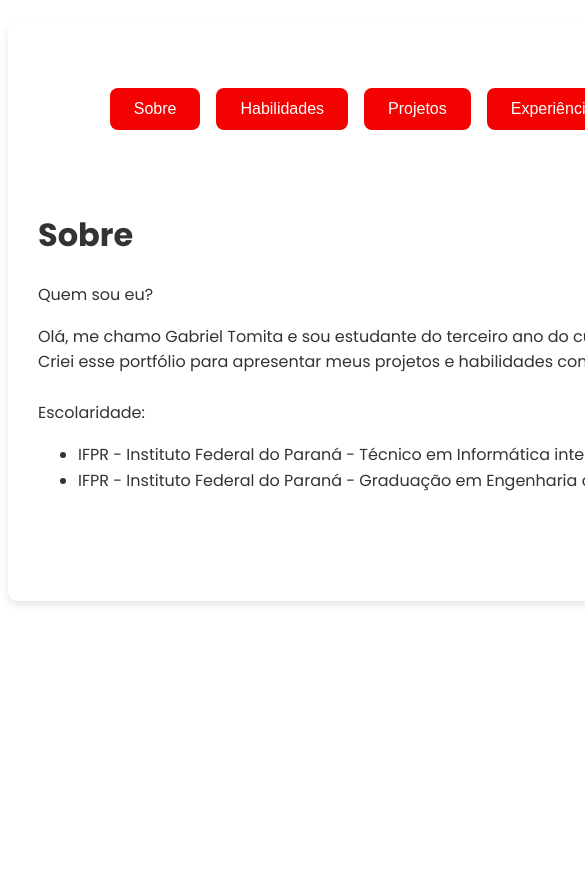
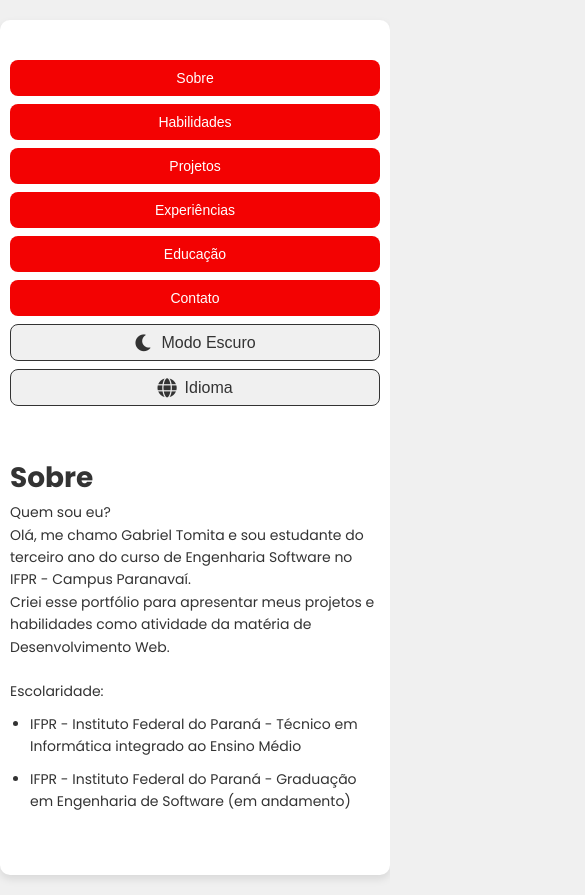
Before and after one commit to tomitaaa/PW, a plain HTML site: page index.html in a window 390 px wide. Shown: the top 895 px of the page, 585 px wide, since content can reach past the window. Before the commit the page ends 844 px from the top, so only its background shows below. Drawn offline with Linux system fonts and the light colour scheme; a web font is replaced by a local one.

Commit message:
css refatorado e inserção teste de texto
css agora funciona corretamente de forma 'responsiva', feio mas funciona

```diff
--- a/css/style.css
+++ b/css/style.css
@@ -1,16 +1,28 @@
-@import url('https://fonts.googleapis.com/css2?family=Poppins:wght@400;600&display=swap');
+@import url("https://fonts.googleapis.com/css2?family=Poppins:wght@400;600&display=swap");
 @import url("variable.css");
 
+* {
+  box-sizing: border-box;
+  margin: 0;
+  padding: 0;
+}
+
 body {
-  font-family: 'Poppins', sans-serif;
+  font-family: "Poppins", sans-serif;
+  background-color: var(--bg-color-body);
+  color: var(--text-color);
+  line-height: 1.6;
+  font-size: 16px;
+}
+
 .container {
-    width: 1200px;
+  width: 100%;
+  max-width: 1200px;
   margin: 20px auto;
+  padding: 20px;
   border-radius: 10px;
+  background-color: var(--bg-color-container);
   box-shadow: 0 4px 8px rgba(0, 0, 0, 0.1);
-    padding: 30px;
-    background-color: var(--bg-color-container);
-    color: var(--text-color);
 }
 
 header {
@@ -19,7 +31,9 @@ body {
 
 .tabs {
   display: flex;
+  flex-wrap: wrap;
   justify-content: center;
+  gap: 10px;
   margin-bottom: 30px;
 }
 
@@ -28,11 +42,12 @@ body {
   color: white;
   border: none;
   padding: 12px 24px;
-    margin: 8px;
-    cursor: pointer;
   font-size: 16px;
   border-radius: 8px;
+  cursor: pointer;
   transition: background-color 0.3s ease;
+  flex: 1 1 160px;
+  text-align: center;
 }
 
 .tab-button:hover {
@@ -42,11 +57,58 @@ body {
 .tab-content {
   display: none;
   padding: 20px 0;
-    line-height: 1.6;
+}
+
+.tab-content ul {
+  padding-left: 20px;
+  margin-top: 10px;
+}
+
+.tab-content li {
+  margin-bottom: 10px;
 }
 
 .active {
   display: block;
+}
+
+.theme-button,
+.language-button {
+  background-color: var(--bg-color-body);
+  color: var(--text-color);
+  border: 1px solid var(--text-color);
+  padding: 8px 16px;
+  font-size: 16px;
+  border-radius: 8px;
+  display: flex;
+  align-items: center;
+  gap: 8px;
+  cursor: pointer;
+  transition: background-color 0.3s ease, color 0.3s ease,
+    border-color 0.3s ease;
+}
+
+.language-button:hover {
+  background-color: var(--bg-color-container);
+  color: var(--text-color-hover, #007bff);
+  border-color: var(--text-color-hover, #007bff);
+}
+
+.theme-button.hover-light:hover {
+  background-color: var(--bg-color-container);
+  color: #ffc107;
+  border-color: #ffc107;
+}
+
+.theme-button.hover-dark:hover {
+  background-color: var(--bg-color-container);
+  color: #007bff;
+  border-color: #007bff;
+}
+
+.theme-button i,
+.language-button i {
+  font-size: 1.2em;
 }
 
 footer {
@@ -74,55 +136,47 @@ body {
   text-decoration: underline;
 }
 
+@media (max-width: 768px) {
+  body {
+    font-size: 15px;
+  }
+
+  .container {
+    padding: 15px;
+  }
+
+  .tab-button {
+    flex: 1 1 100%;
+    font-size: 15px;
+  }
+
+  .tabs {
+    gap: 8px;
+  }
+
   .theme-button,
   .language-button {
-    background-color: var(--bg-color-body);
-    color: var(--text-color);
-    border: 1px solid var(--text-color);
-    padding: 8px 16px;
-    margin: 5px;
-    cursor: pointer;
-    font-size: 16px;
-    border-radius: 8px;
-    display: flex;
-    align-items: center;
-    gap: 8px;
-    transition: background-color 0.3s ease, color 0.3s ease, border-color 0.3s ease;
+    width: 100%;
+    justify-content: center;
+  }
 }
 
-  .language-button:hover {
-    background-color: var(--bg-color-container);
-    color: var(--text-color-hover, #007bff);
-    border-color: var(--text-color-hover, #007bff);
+@media (max-width: 480px) {
+  body {
+    font-size: 14px;
   }
 
-  .theme-button.hover-light:hover {
-    background-color: var(--bg-color-container);
-    color: #ffc107;
-    border-color: #ffc107;
+  .container {
+    padding: 10px;
   }
 
-  .theme-button.hover-dark:hover {
-    background-color: var(--bg-color-container);
-    color: #007bff;
-    border-color: #007bff;
+  .tab-button {
+    font-size: 14px;
+    padding: 10px 16px;
   }
 
-  .theme-button i,
-  .language-button i {
-    font-size: 1.2em;
+  .tabs {
+    flex-direction: column;
+    align-items: stretch;
   }
-
-  [data-theme="dark"] .theme-button .fa-sun {
-    display: none;
 }
-
-  [data-theme="dark"] .theme-button::before {
-    content: '\f186';
-    font-family: 'Font Awesome 6 Free';
-    font-weight: 900;
-    margin-right: 8px;
-  }
-
-
-}
--- a/index.html
+++ b/index.html
@@ -127,9 +127,10 @@
         <div id="projetos" class="tab-content">
           <h1 data-i18n="projetos-titulo">Projetos</h1>
           <p data-i18n="projetos-descricao">Lista dos projetos realizados.</p>
-          <a href="https://github.com/tomitaaa" data-i18n="meu-github"
-            >Meu GitHub</a
-          >
+          <h3>
+            Desafio - CRUD
+
+          </h3>
         </div>
         <div id="experiencias" class="tab-content">
           <h1 data-i18n="experiencias-titulo">Experiencias</h1>
@@ -144,6 +145,12 @@
           </p>
           <p>
             desenvolvimento, manutenção, e suporte de sistemas web, utilizando principalmente react, react-native, node.js, e mysql.
+          </p>
+          <p>
+            Unespar Campus Paranavaí - Técnico de T.I
+          </p>
+          <p>
+            Manutenção e reparo em máquinas e na rede da Universidade, atuando em todos os setores que forem necessários. Auxiliando diariamente docentes e discentes nas variadas demandas técnicas e tecnológicas que forem necessárias, em computadores, notebooks, projetores, servidores e demais situações. Além de em dias de eventos, ficar responsável pela instalação e configuração dos equipamentos necessários (som, mesa de som, computador, projeção etc).
           </p>
         </div>
         <div id="educacao" class="tab-content">
```
Also changed, not shown: js/index.js (line endings or trailing spaces). Lines whose indentation alone changed are shown as unchanged.
